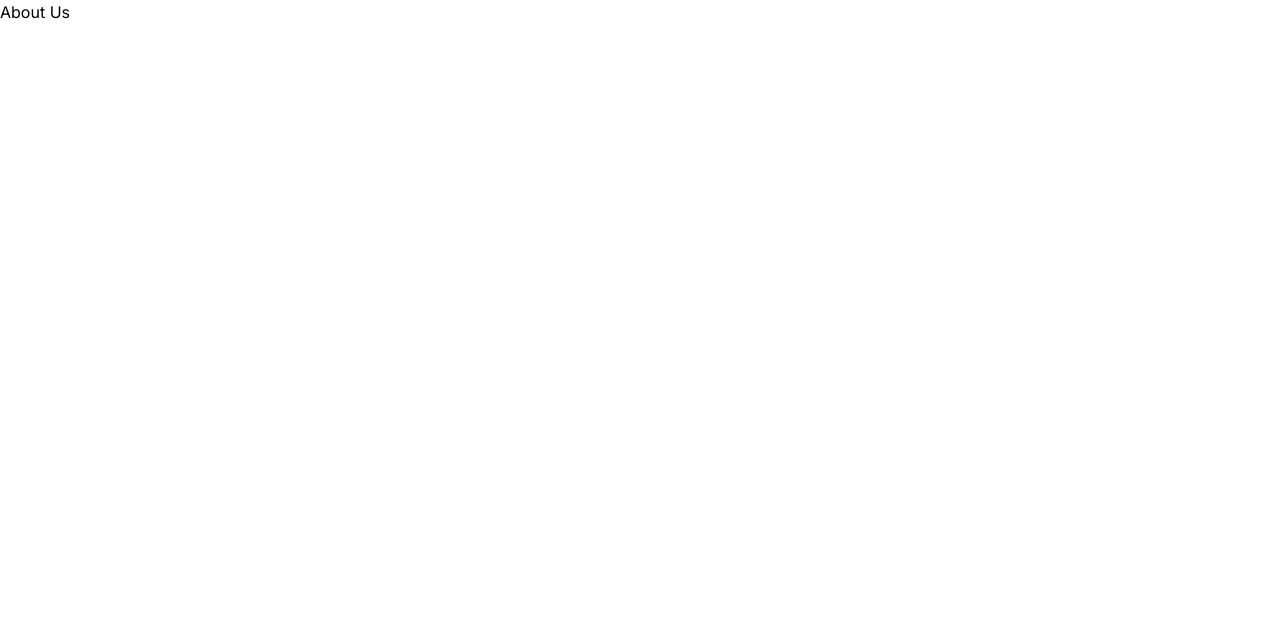
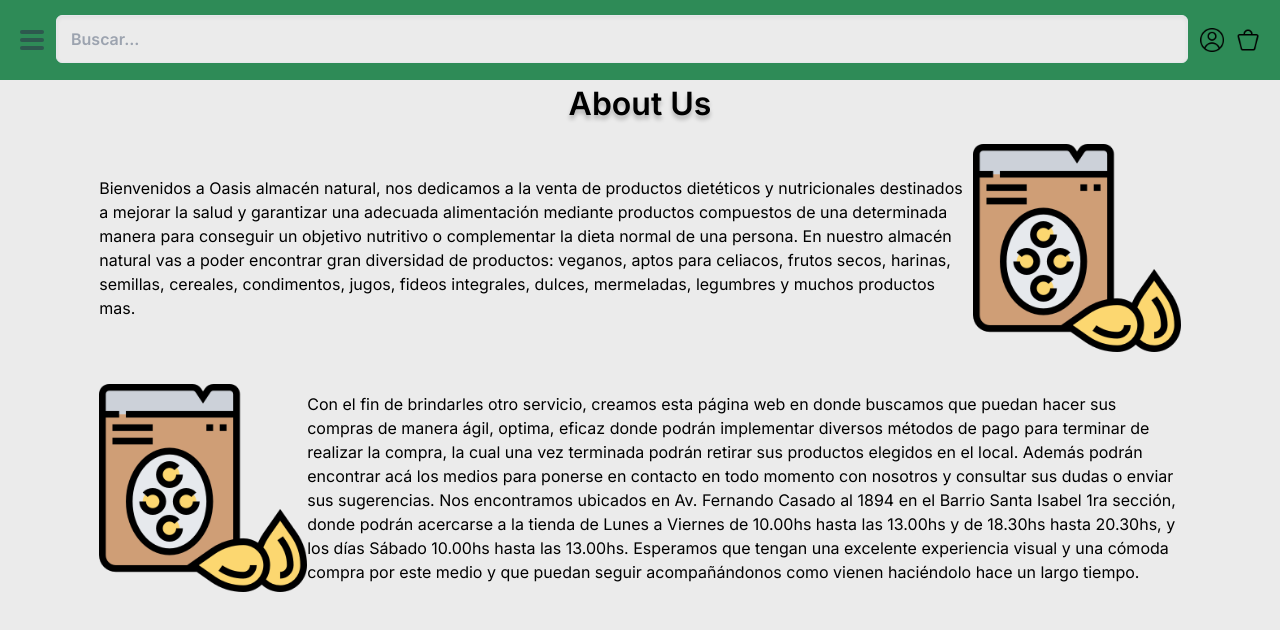
Before and after one commit to LeonardoIrusta01/Oasis-Front, a Next.js app: page /aboutUs in a window 1280 px wide. Shown: the top 630 px of the page. Built offline with nearby package versions, Linux system fonts and the light colour scheme.

Commit message:
Component aboutUs Finished

```diff
--- a/src/app/aboutUs/page.tsx
+++ b/src/app/aboutUs/page.tsx
@@ -1,8 +1,7 @@
-"use client"
+"use client";
+import AboutUs from "@/components/aboutUs";
 const aboutUs = () => {
-    return(
-        <div>About Us</div>
-    )
-}
+  return <AboutUs />;
+};
 
-export default aboutUs
+export default aboutUs;
--- a/src/app/page.tsx
+++ b/src/app/page.tsx
@@ -1,26 +1,24 @@
-'use client';
-import { useState } from 'react';
-import ProductCard from '@/components/productCard';
-import ProductAddModal from '@/components/productAddModal';
-import Navbar from '../components/navbar/index';
-import { useGetProductsQuery } from '@/redux/servicies/productsApi';
-import Filter from '@/components/filter';
-import Link from 'next/link';
+"use client";
+import { useState } from "react";
+import ProductCard from "@/components/productCard";
+import ProductAddModal from "@/components/productAddModal";
+import Navbar from "../components/navbar/index";
+import { useGetProductsQuery } from "@/redux/servicies/productsApi";
+import Link from "next/link";
 
 const Home = () => {
   const [isModalShown, setIsModalShown] = useState(false);
 
   const { data, isError, isLoading } = useGetProductsQuery(null);
 
-
   if (isLoading)
     return (
-			<div className='relative h-screen'>
+      <div className="relative h-screen">
         <Navbar />
-				<div className='bg-gray-200 w-full min-h-screen flex justify-center items-center'>
-					<div className='flex min-h-screen w-full items-center justify-center bg-gray-200'>
-						<div className='flex h-14 w-14 items-center justify-center rounded-full bg-gradient-to-tr from-oasisGradient-antiFlashWhite to-oasisGradient-seaGreen2 animate-spin'>
-							<div className='h-9 w-9 rounded-full bg-gray-200'></div>
+        <div className="bg-gray-200 w-full min-h-screen flex justify-center items-center">
+          <div className="flex min-h-screen w-full items-center justify-center bg-gray-200">
+            <div className="flex h-14 w-14 items-center justify-center rounded-full bg-gradient-to-tr from-oasisGradient-antiFlashWhite to-oasisGradient-seaGreen2 animate-spin">
+              <div className="h-9 w-9 rounded-full bg-gray-200"></div>
             </div>
           </div>
         </div>
@@ -29,19 +27,21 @@ const Home = () => {
   if (isError) return <p>Error</p>;
 
   return (
-		<div className='relative h-screen'>
+    <div className="relative h-screen">
       <Navbar />
-			<Filter />
-			<div className='flex flex-row flex-wrap'>
+      <div className="flex flex-row flex-wrap">
         {Array.isArray(data?.payload) &&
           data?.payload.map((e) => {
             return (
-							<div className='w-44% md:w-21.95% lg:w-15.5% relative m-3 flex flex-col overflow-hidden rounded-lg border bg-oasisGradient-antiFlashWhite shadow-md'>
+              <div
+                key={e.id}
+                className="w-44% md:w-21.95% lg:w-15.5% relative m-3 flex flex-col overflow-hidden rounded-lg border bg-oasisGradient-antiFlashWhite shadow-md"
+              >
                 <Link href={`/cardDetail/${e.id}`}>
                   <ProductCard
                     name={e.name}
                     price={e.price}
-										image={''}
+                    image={""}
                     isModalShown={isModalShown}
                     setIsModalShown={setIsModalShown}
                   />
--- a/src/components/aboutUs/index.tsx
+++ b/src/components/aboutUs/index.tsx
@@ -0,0 +1,62 @@
+import Image from "next/image";
+import Navbar from "../navbar";
+import defaultIcon from "../../assets/images/Default_Food_Icon.png";
+
+const AboutUs = () => {
+  return (
+    <div className="h-screen w-sreen bg-oasisGradient-antiFlashWhite">
+      <Navbar />
+      <p
+        className="color-oasisGradient-black text-8 flex justify-center font-semibold"
+        style={{ textShadow: "0px 4px 4px rgba(0,0,0,0.25)" }}
+      >
+        About Us
+      </p>
+      <div>
+        <div className="flex flex-wrap p-4 justify-center items-center">
+          <p className=" w-7/10 ">
+            Bienvenidos a Oasis almacén natural, nos dedicamos a la venta de
+            productos dietéticos y nutricionales destinados a mejorar la salud y
+            garantizar una adecuada alimentación mediante productos compuestos
+            de una determinada manera para conseguir un objetivo nutritivo o
+            complementar la dieta normal de una persona. En nuestro almacén
+            natural vas a poder encontrar gran diversidad de productos: veganos,
+            aptos para celiacos, frutos secos, harinas, semillas, cereales,
+            condimentos, jugos, fideos integrales, dulces, mermeladas, legumbres
+            y muchos productos mas.
+          </p>
+          <Image
+            src={defaultIcon}
+            alt="default_Food_Icon"
+            className="w-52 h-52"
+          />
+        </div>
+
+        <div className="flex flex-wrap p-4 justify-center items-center">
+          <Image
+            src={defaultIcon}
+            alt="default_Food_Icon"
+            className="w-52 h-52"
+          />
+          <p className="w-7/10">
+            Con el fin de brindarles otro servicio, creamos esta página web en
+            donde buscamos que puedan hacer sus compras de manera ágil, optima,
+            eficaz donde podrán implementar diversos métodos de pago para
+            terminar de realizar la compra, la cual una vez terminada podrán
+            retirar sus productos elegidos en el local. Además podrán encontrar
+            acá los medios para ponerse en contacto en todo momento con nosotros
+            y consultar sus dudas o enviar sus sugerencias. Nos encontramos
+            ubicados en Av. Fernando Casado al 1894 en el Barrio Santa Isabel
+            1ra sección, donde podrán acercarse a la tienda de Lunes a Viernes
+            de 10.00hs hasta las 13.00hs y de 18.30hs hasta 20.30hs, y los días
+            Sábado 10.00hs hasta las 13.00hs. Esperamos que tengan una excelente
+            experiencia visual y una cómoda compra por este medio y que puedan
+            seguir acompañándonos como vienen haciéndolo hace un largo tiempo.
+          </p>
+        </div>
+      </div>
+    </div>
+  );
+};
+
+export default AboutUs;
--- a/tailwind.config.js
+++ b/tailwind.config.js
@@ -1,69 +1,73 @@
 /** @type {import('tailwindcss').Config} */
 module.exports = {
   content: [
-		'./src/pages/**/*.{js,ts,jsx,tsx,mdx}',
-		'./src/components/**/*.{js,ts,jsx,tsx,mdx}',
-		'./src/app/**/*.{js,ts,jsx,tsx,mdx}',
+    "./src/pages/**/*.{js,ts,jsx,tsx,mdx}",
+    "./src/components/**/*.{js,ts,jsx,tsx,mdx}",
+    "./src/app/**/*.{js,ts,jsx,tsx,mdx}",
   ],
   theme: {
     extend: {
       backgroundImage: {
-				'gradient-radial': 'radial-gradient(var(--tw-gradient-stops))',
-				'gradient-conic':
-					'conic-gradient(from 180deg at 50% 50%, var(--tw-gradient-stops))',
+        "gradient-radial": "radial-gradient(var(--tw-gradient-stops))",
+        "gradient-conic":
+          "conic-gradient(from 180deg at 50% 50%, var(--tw-gradient-stops))",
       },
       colors: {
         oasisGradient: {
-					black: '#2B2845',
-					white: '#FFFFFF',
-					antiFlashWhite: '#EBEBEB',
-					rust: '#A0522D',
-					russet: '#804D29',
-					chamoisee: '#A3704C',
-					seaGreen: '#2E8B57',
-					seaGreen2: '#3D8C66',
-					castletonGreen: '#1E5940',
-					cambridgeBlue: '#6FA17D',
-					lightGreen: '#87F6B2',
+          black: "#2B2845",
+          white: "#FFFFFF",
+          antiFlashWhite: "#EBEBEB",
+          rust: "#A0522D",
+          russet: "#804D29",
+          chamoisee: "#A3704C",
+          seaGreen: "#2E8B57",
+          seaGreen2: "#3D8C66",
+          castletonGreen: "#1E5940",
+          cambridgeBlue: "#6FA17D",
+          lightGreen: "#87F6B2",
         },
       },
       backgroundColor: {
         oasisGradient: {
-					black: '#2B2845',
-					white: '#FFFFFF',
-					antiFlashWhite: '#EBEBEB',
-					rust: '#A0522D',
-					russet: '#804D29',
-					chamoisee: '#A3704C',
-					seaGreen: '#2E8B57',
-					seaGreen2: '#3D8C66',
-					castletonGreen: '#1E5940',
-					cambridgeBlue: '#6FA17D',
-					lightGreen: '#87F6B2',
+          black: "#2B2845",
+          white: "#FFFFFF",
+          antiFlashWhite: "#EBEBEB",
+          rust: "#A0522D",
+          russet: "#804D29",
+          chamoisee: "#A3704C",
+          seaGreen: "#2E8B57",
+          seaGreen2: "#3D8C66",
+          castletonGreen: "#1E5940",
+          cambridgeBlue: "#6FA17D",
+          lightGreen: "#87F6B2",
         },
       },
+      fontSize: {
+        8: "32px",
+      },
       spacing: {
-				'1/10': '10%',
-				'1.5/10': '15%',
-				5.5: '1.375rem',
-				'59%': '59%',
-				'44%': '44%',
-				'15.5%': '15.5%',
-				'21.95%': '21.95%',
+        "1/10": "10%",
+        "1.5/10": "15%",
+        5.5: "1.375rem",
+        "59%": "59%",
+        "44%": "44%",
+        "15.5%": "15.5%",
+        "21.95%": "21.95%",
+        "7/10": "70%",
       },
       width: {
-				'screen/90': '90vw'
+        "screen/90": "90vw",
       },
       animation: {
-				'slide-top': 'slide-top 0.7s ease-in-out both',
+        "slide-top": "slide-top 0.7s ease-in-out both",
       },
       keyframes: {
-				'slide-top': {
-					'0%': {
-						transform: 'translateY(0)',
+        "slide-top": {
+          "0%": {
+            transform: "translateY(0)",
           },
-					'100%': {
-						transform: 'translateY(-100px)',
+          "100%": {
+            transform: "translateY(-100px)",
           },
         },
       },
```
Lines whose indentation alone changed are shown as unchanged.
